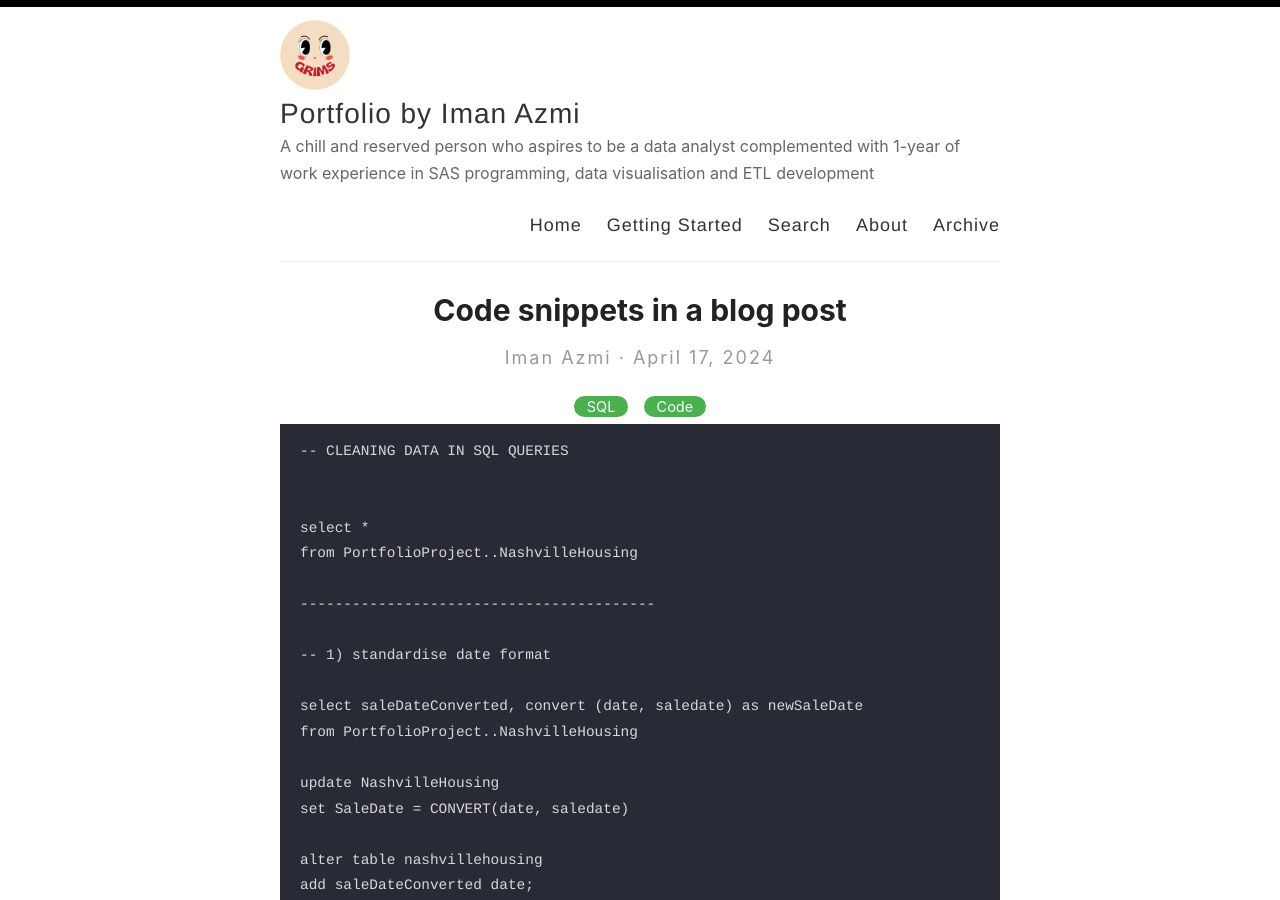
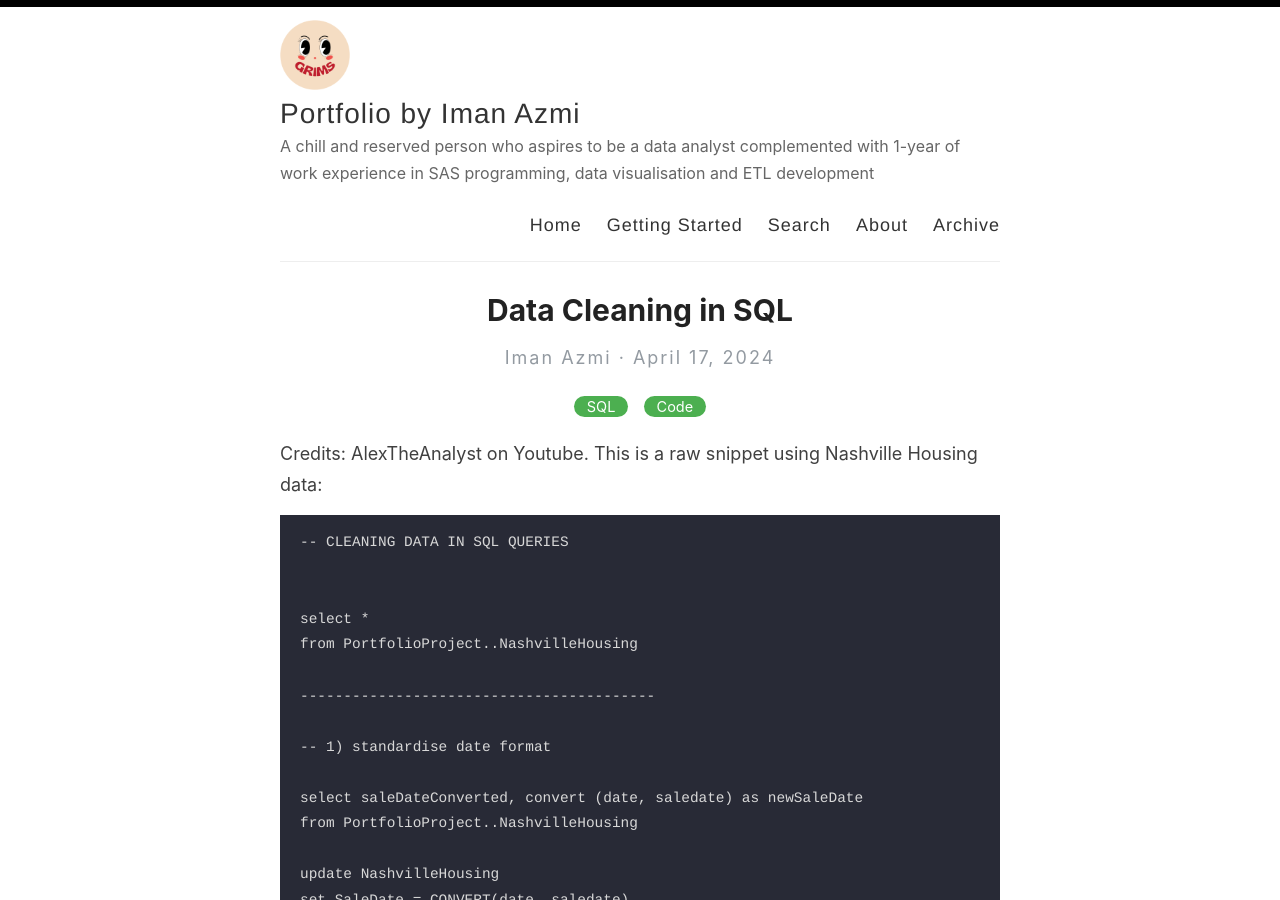
Before and after one commit to imanazmi/squidge, a Jekyll site: the page built from _posts/2024-04-17-datacleaning-sql.md, in a window 1280 px wide and 900 px high. Built offline with Jekyll 4.4.1, drawn with Linux system fonts in a browser that asks for light colours.

Commit message:
Update 2024-04-17-datacleaning-sql.md

````diff
--- a/_posts/2024-04-17-datacleaning-sql.md
+++ b/_posts/2024-04-17-datacleaning-sql.md
@@ -1,9 +1,11 @@
 ---
 layout: post
-title:  Code snippets in a blog post
+title:  Data Cleaning in SQL
 categories: [SQL,Code]
 ---
 
+Credits: AlexTheAnalyst on Youtube.
+This is a raw snippet using Nashville Housing data:
 ```
 -- CLEANING DATA IN SQL QUERIES
 
````
